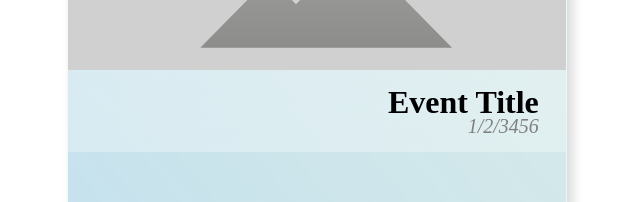
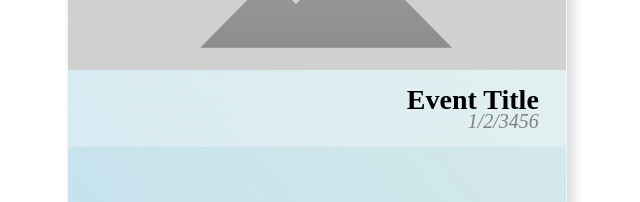
Before and after one commit to milspect18/today_in_history, a React (Create React App) app in the folder today_in_history/: page / in a window 1280 px wide. Shown: the part 240-442 px from the top of the page, without its empty margins (323-963 px from the left). Built offline with nearby package versions, Linux system fonts and the light colour scheme; the HTML template or start-up script is replaced by a standard one; a web font is replaced by a local one.

Commit message:
minor style cleanup

```diff
--- a/today_in_history/src/styles/EventTitleBlock.css
+++ b/today_in_history/src/styles/EventTitleBlock.css
@@ -1,14 +1,18 @@
 .eventTitleBlockContainer {
     display: flex;
     flex-direction: column;
+    max-height: 33%;
     padding: 0.85rem 1.7rem;
-    align-items: flex-end;
+    text-align: end;
     background: rgba(255, 255, 255, 0.3);
     backdrop-filter: blur(2rem);
 }
 
 .eventTitle {
-    font-size: 2rem;
+    overflow: hidden;
+    white-space: nowrap;
+    text-overflow: ellipsis;
+    font-size: 1.75rem;
     font-weight: bold;
     font-family: 'Baloo Chettan 2', cursive;
     margin-bottom: -0.35rem;;
```
